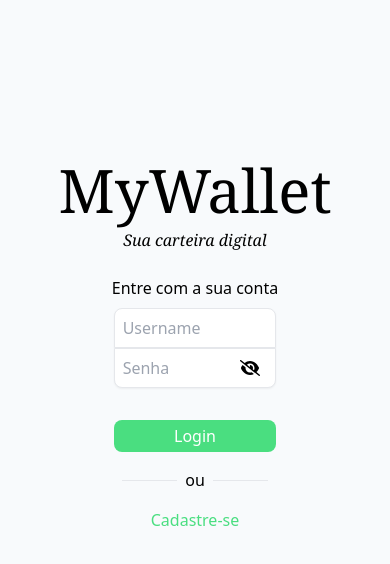
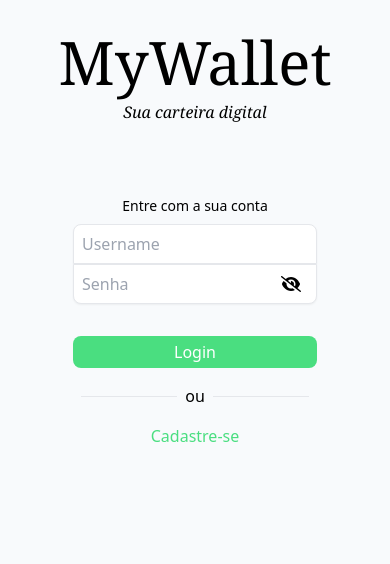
Before and after one commit to igorbeduin/digital-wallet, a React (Create React App) app: page /login in a window 390 px wide. Shown: the top 564 px of the page. Built offline with nearby package versions, Linux system fonts and the light colour scheme.

Commit message:
refact: improves responsiveness for mobile screens

```diff
--- a/src/pages/Login/Login.tsx
+++ b/src/pages/Login/Login.tsx
@@ -16,11 +16,10 @@ export function Login() {
 
   return (
     <>
-      <div className="bg-slate-50 min-h-screen h-fit flex flex-row justify-center items-start py-32">
+      <div className="bg-slate-50 min-h-screen h-fit flex flex-row justify-center items-start">
         <div className="h-fit-content w-8/12 max-w-screen-md flex flex-col justify-center items-center p-2">
           <div className="mb-2 flex flex-col justify-center items-center">
             <Logo size="big"/>
-            <p>Entre com a sua conta</p>
           </div>
           <form
             onSubmit={(event) => {
@@ -39,8 +38,9 @@ export function Login() {
                 setPasswordInputValue("");
               }
             }}
-            className="flex w-8/12 flex-col justify-center items-center"
+            className="flex w-full flex-col justify-center items-center mt-8 md:w-8/12"
           >
+            <p className="text-sm my-2">Entre com a sua conta</p>
             <input
               required
               value={usernameInputValue}
```
